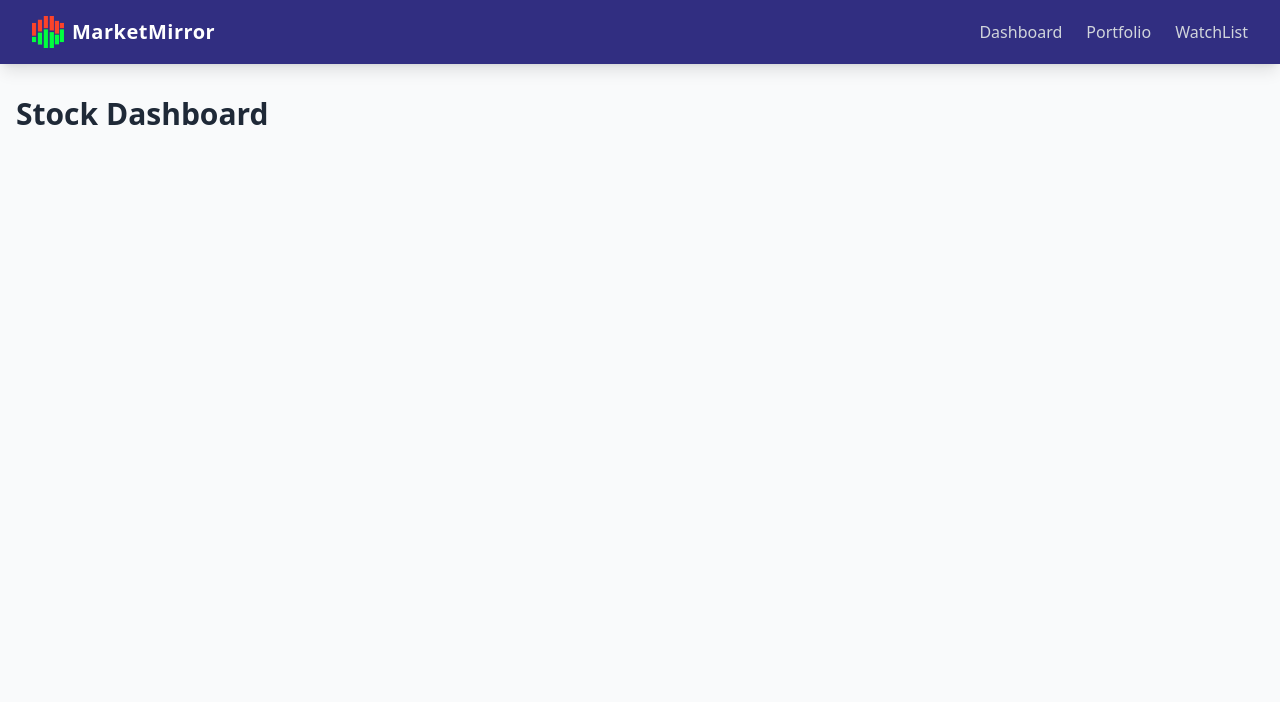
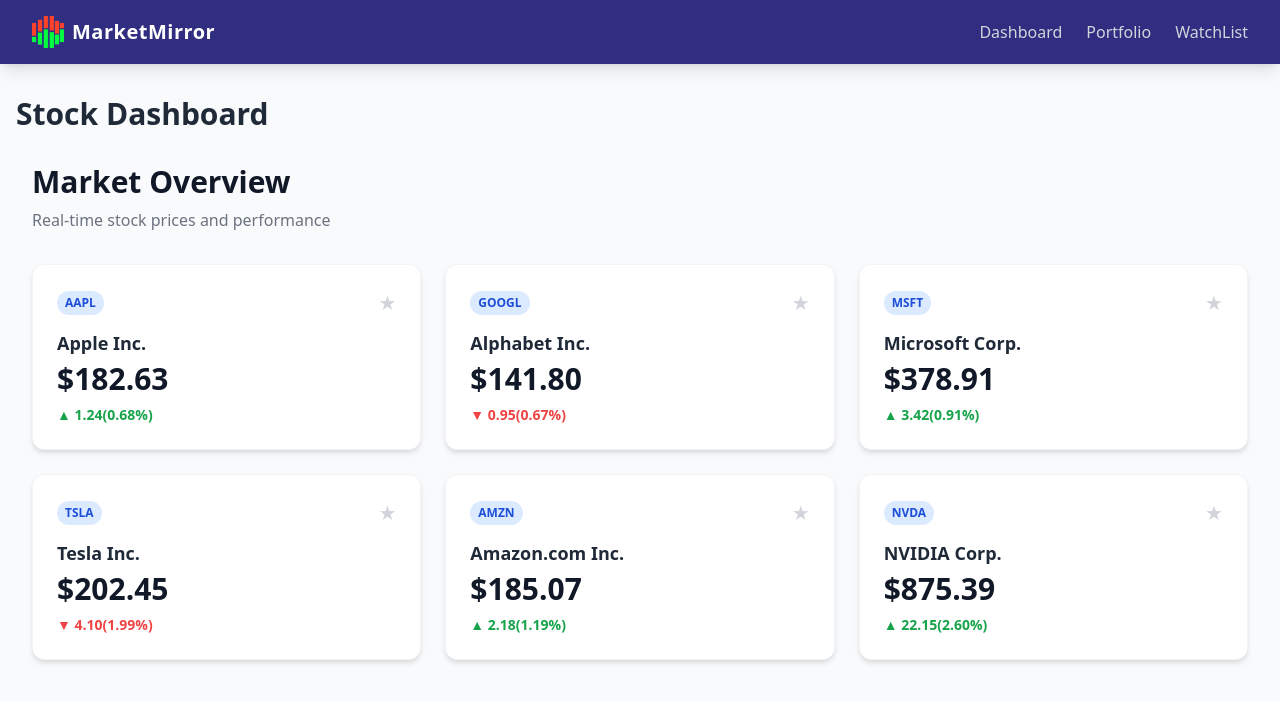
Before and after one commit to Hiteshree-Chauhan-it/MarketMirror, a React app in the folder frontend/: page / in a window 1280 px wide. Shown: the top 702 px of the page. Built offline with nearby package versions, Linux system fonts and the light colour scheme; the HTML template or start-up script is replaced by a standard one.

Commit message:
StockCard created and Implemented

```diff
--- a/frontend/src/App.jsx
+++ b/frontend/src/App.jsx
@@ -1,4 +1,6 @@
+import StockCard from "./components/StockCard";
 import Navbar from "./components/Navbar";
+import Dashboard from "./pages/Dashboard";
 function App() {
   return (
     <div className='min-h-screen bg-gray-50'>
@@ -7,6 +9,8 @@
         <h1 className='text-3xl font-bold text-gray-800'>
           Stock Dashboard
         </h1>
+        {/* <StockCard></StockCard> */}
+        <Dashboard />
       </main>
     </div>
   );
--- a/frontend/src/components/StockCard.jsx
+++ b/frontend/src/components/StockCard.jsx
@@ -0,0 +1,55 @@
+//StockCard component to display stock information in a card format
+function StockCard({
+  symbol,
+  name,
+  price,
+  change,
+  changePercent,
+  onWatchlist,
+  onToggleWatchlist,
+}) {
+  //Determine if stock went up or down
+  const isPositive = change >= 0;
+
+  return (
+    <div className="bg-white rounded-xl shadow-md p-6 border border-gray-100 hover:shadow-lg transition duration-200 cursor-pointer">
+      {/*Header : Symbol + watchlist button*/}
+      <div className="flex items-center justify-between mb-3">
+        <span className="text-xs font-semibold bg-blue-100 text-blue-700 px-2 py-1 rounded-full">
+          {symbol}
+        </span>
+        <button
+          onClick={() => onToggleWatchlist(symbol)}
+          className={`text-xl transition ${
+            onWatchlist ? "text-yellow-400" : "text-gray-300"
+          }`}
+        >
+          ★
+        </button>
+      </div>
+      {/* Company Name */}
+      <h3
+        className="font-semibold text-gray-800 text-lg mb-1
+truncate"
+      >
+        {name}
+      </h3>
+
+      {/* Price */}
+      <p className="text-3xl font-bold text-gray-900 mb-2">
+        ${Number(price).toFixed(2)}
+      </p>
+
+      {/* Change: green if positive, red if negative */}
+      <p
+        className={`text-sm font-semibold ${
+          isPositive ? "text-green-600" : "text-red-500"
+        }`}
+      >
+        {isPositive ? "▲" : "▼"} {Math.abs(change).toFixed(2)}(
+        {Math.abs(changePercent).toFixed(2)}%)
+      </p>
+    </div>
+  );
+}
+export default StockCard;
--- a/frontend/src/pages/Dashboard.jsx
+++ b/frontend/src/pages/Dashboard.jsx
@@ -0,0 +1,81 @@
+import StockCard from "../components/StockCard";
+
+//Sample Data - later will fetchfrom real API
+
+const sampleStocks = [
+  {
+    symbol: "AAPL",
+    name: "Apple Inc.",
+    price: 182.63,
+    change: 1.24,
+    changePercent: 0.68,
+  },
+  {
+    symbol: "GOOGL",
+    name: "Alphabet Inc.",
+    price: 141.8,
+    change: -0.95,
+    changePercent: -0.67,
+  },
+  {
+    symbol: "MSFT",
+    name: "Microsoft Corp.",
+    price: 378.91,
+    change: 3.42,
+    changePercent: 0.91,
+  },
+  {
+    symbol: "TSLA",
+    name: "Tesla Inc.",
+    price: 202.45,
+    change: -4.1,
+    changePercent: -1.99,
+  },
+  {
+    symbol: "AMZN",
+    name: "Amazon.com Inc.",
+    price: 185.07,
+    change: 2.18,
+    changePercent: 1.19,
+  },
+  {
+    symbol: "NVDA",
+    name: "NVIDIA Corp.",
+    price: 875.39,
+    change: 22.15,
+    changePercent: 2.6,
+  },
+];
+
+function Dashboard() {
+  //we will add state later
+
+  const watchList = [];
+  const handleToggle = (symbol) => console.log("Toggle :", symbol);
+
+  return (
+    <div className="max-w-7xl mx-auto px-4 py-8">
+      <h1 className="text-3xl font-bold text-gray-900 mb-2">Market Overview</h1>
+      <p className="text-gray-500 mb-8">
+        Real-time stock prices and performance
+      </p>
+
+      {/* Responsive grid: 1 col on mobile, 2 on tablet, 3 on desktop */}
+      <div className="grid grid-cols-1 sm:grid-cols-2 lg:grid-cols-3 gap-6">
+        {sampleStocks.map((stock) => (
+          <StockCard
+            key={stock.symbol}
+            symbol={stock.symbol}
+            name={stock.name}
+            price={stock.price}
+            change={stock.change}
+            changePercent={stock.changePercent}
+            onWatchlist={watchList.includes(stock.symbol)}
+            onToggleWatchlist={handleToggle}
+          />
+        ))}
+      </div>
+    </div>
+  );
+}
+export default Dashboard;
```
